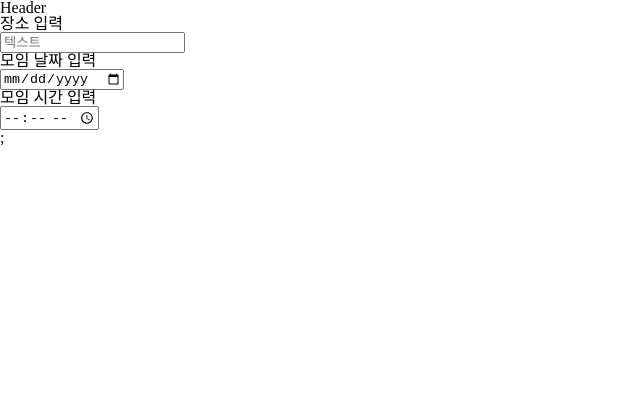
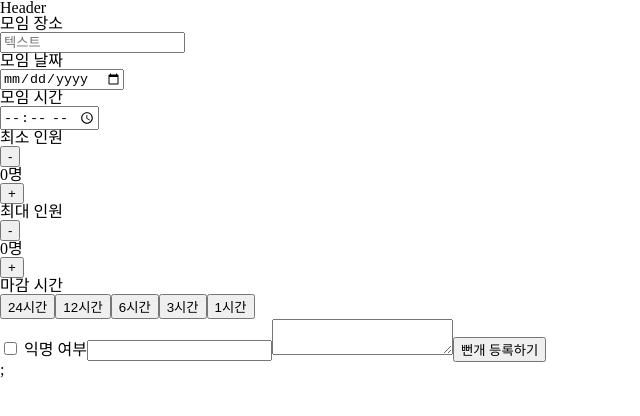
Before and after one commit to sopkathon99s/DangBBun-Web, a React (Create React App) app: page /create in a window 1280 px wide. Shown: the top 416 px of the page, without its empty margins (0-640 px from the left). Built offline with nearby package versions, Linux system fonts and the light colour scheme.

Commit message:
feat: Create 페이지 컴포넌트 구성

```diff
--- a/src/components/create/CreateForm.tsx
+++ b/src/components/create/CreateForm.tsx
@@ -2,24 +2,45 @@ import React, { useState } from "react";
 import FormCell from "./FormCell";
 import styled from "styled-components";
 import CreateInput from "./CreateInput";
+import FormMemberCell from "./FormMemberCell";
+import MemberCounting from "./MemberCounting";
+import DeadlineSelector from "./DeadlineSelector";
 
 export default function CreateForm() {
-  const [bungeaInfo, setBungeaInfo] = useState({});
+  const [bungeaInfo, setBungeaInfo] = useState({ place: "" });
   function handleCreateInput(e, valueName) {
     setBungeaInfo((bungeaInfo) => ({ ...bungeaInfo, [valueName]: e.target.value }));
+  }
+  function handleMemberCount(memberCount, valueName) {
+    setBungeaInfo((bungeaInfo) => ({ ...bungeaInfo, [valueName]: memberCount }));
   }
   console.log(bungeaInfo);
   return (
     <StyledCreateForm>
-      <FormCell label="장소 입력">
+      <FormCell label="모임 장소">
         <CreateInput type="text" handleCreateInput={handleCreateInput} valueName="place" placeholder="텍스트" />
       </FormCell>
-      <FormCell label="모임 날짜 입력">
+      <FormCell label="모임 날짜">
         <CreateInput type="date" handleCreateInput={handleCreateInput} valueName="date" placeholder="텍스트" />
       </FormCell>
-      <FormCell label="모임 시간 입력">
+      <FormCell label="모임 시간">
         <CreateInput type="time" handleCreateInput={handleCreateInput} valueName="time" placeholder="텍스트" />
       </FormCell>
+      <FormMemberCell label="최소 인원">
+        <MemberCounting handleMemberCount={handleMemberCount} valueName="minMember" />
+      </FormMemberCell>
+      <FormMemberCell label="최대 인원">
+        <MemberCounting handleMemberCount={handleMemberCount} valueName="maxMember" />
+      </FormMemberCell>
+      <FormCell label="마감 시간">
+        <DeadlineSelector />
+      </FormCell>
+      <label>
+        <input type="checkbox" /> 익명 여부
+      </label>
+      <input type="text" />
+      <textarea />
+      <button>뻔개 등록하기</button>
     </StyledCreateForm>
   );
 }
--- /dev/null
+++ b/src/components/create/DeadlineSelector.tsx
@@ -0,0 +1,16 @@
+import React from "react";
+import styled from "styled-components";
+
+export default function DeadlineSelector() {
+  return (
+    <div>
+      <StyledButton>24시간</StyledButton>
+      <StyledButton>12시간</StyledButton>
+      <StyledButton>6시간</StyledButton>
+      <StyledButton>3시간</StyledButton>
+      <StyledButton>1시간</StyledButton>
+    </div>
+  );
+}
+
+const StyledButton = styled.button``;
--- /dev/null
+++ b/src/components/create/FormMemberCell.tsx
@@ -0,0 +1,16 @@
+import styled from "styled-components";
+
+export default function FormMemberCell({ label, children }) {
+  return (
+    <StyledFormCell>
+      <StyledLabel>{label}</StyledLabel>
+      <StyledChildrenWrapper>{children}</StyledChildrenWrapper>
+    </StyledFormCell>
+  );
+}
+
+const StyledFormCell = styled.div``;
+
+const StyledLabel = styled.span``;
+
+const StyledChildrenWrapper = styled.div``;
--- /dev/null
+++ b/src/components/create/MemberCounting.tsx
@@ -0,0 +1,43 @@
+import React from "react";
+import { useState } from "react";
+import styled from "styled-components";
+
+export default function MemberCounting({ handleMemberCount, valueName }) {
+  const [memberCount, setMemberCount] = useState(0);
+  function onClickButton(memberCount, isPlus) {
+    if (isPlus) {
+      return ++memberCount;
+    } else {
+      if (memberCount > 0) {
+        return --memberCount;
+      } else {
+        return memberCount;
+      }
+    }
+  }
+  return (
+    <StyledMemberInput>
+      <StyledButton
+        onClick={() => {
+          setMemberCount((memberCount) => onClickButton(memberCount, false));
+          handleMemberCount(memberCount, valueName);
+        }}>
+        -
+      </StyledButton>
+      <StyledMemberCount>{memberCount}명</StyledMemberCount>
+      <StyledButton
+        onClick={() => {
+          setMemberCount((memberCount) => onClickButton(memberCount, true));
+          handleMemberCount(memberCount, valueName);
+        }}>
+        +
+      </StyledButton>
+    </StyledMemberInput>
+  );
+}
+
+const StyledMemberInput = styled.div``;
+
+const StyledButton = styled.button``;
+
+const StyledMemberCount = styled.div``;
```
